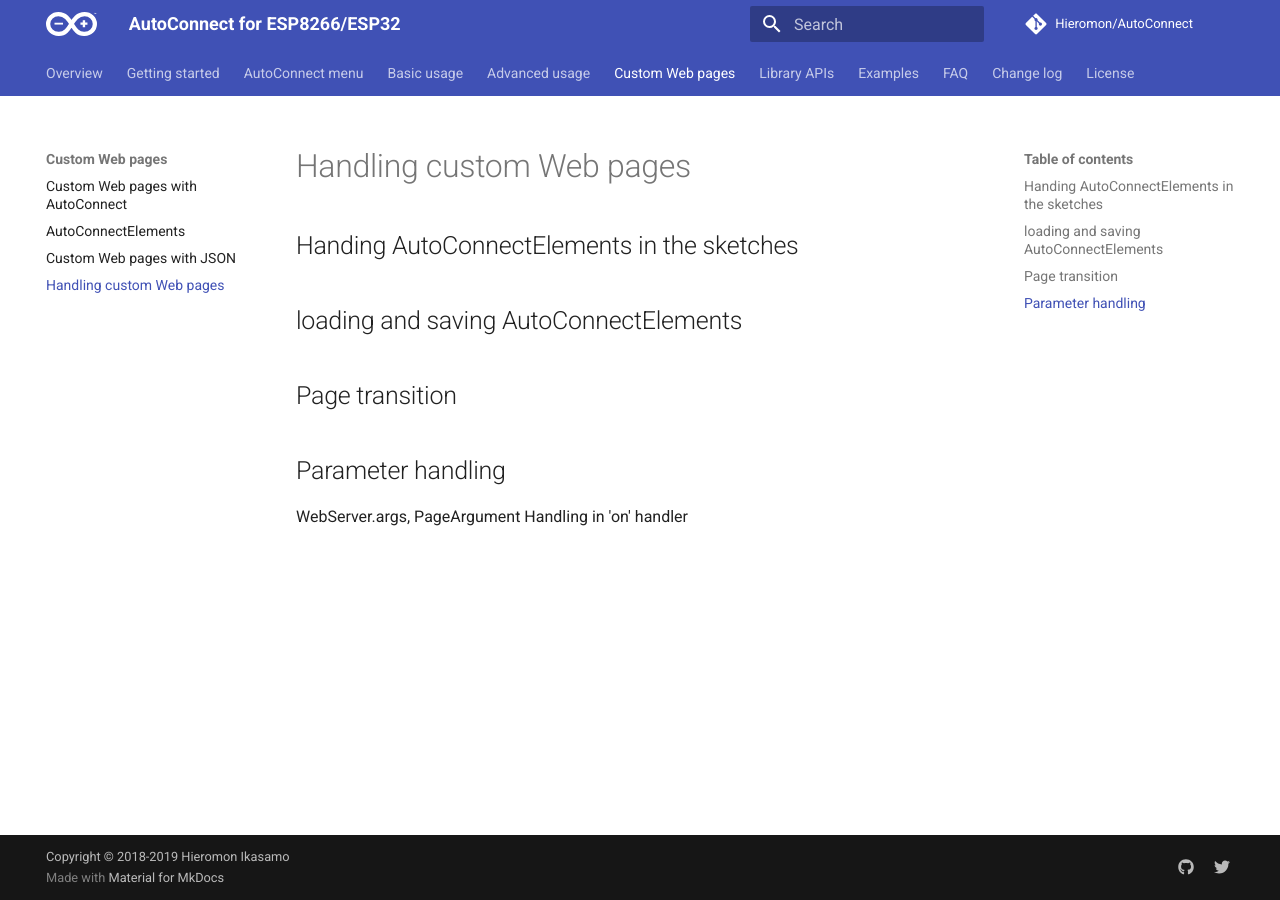
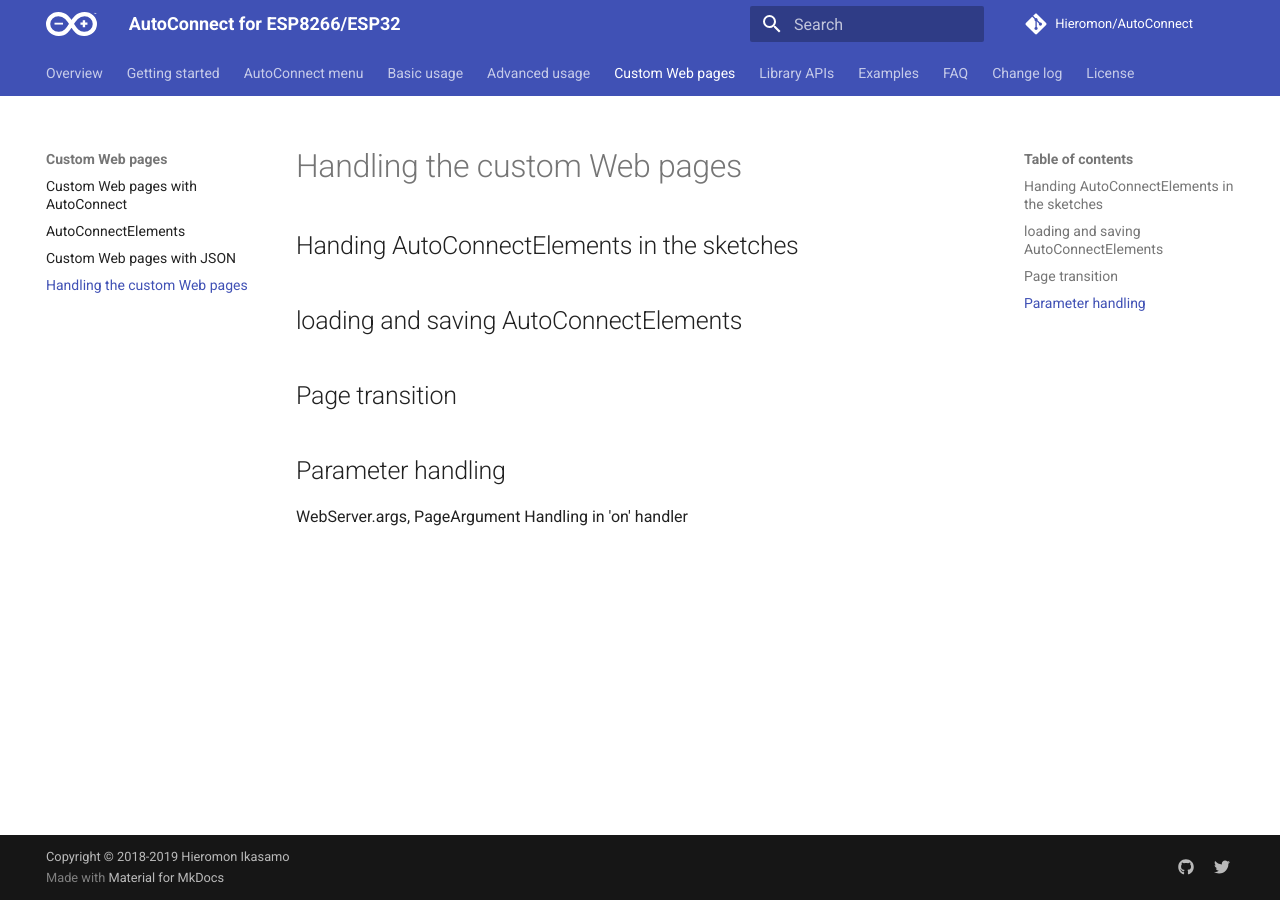
Before and after one commit to Hieromon/AutoConnect, an MkDocs documentation site: the page built from mkdocs/achandling.md, in a window 1280 px wide. Built offline with MkDocs 1.6.1 and Material for MkDocs 9.7.7, drawn with Linux system fonts in a browser that asks for light colours; comment, search, counter and statistics services are not loaded.

Commit message:
Fixed typo

```diff
--- a/mkdocs.yml
+++ b/mkdocs.yml
@@ -18,7 +18,7 @@
     - 'Custom Web pages with AutoConnect' : acintro.md
     - 'AutoConnectElements' : acelements.md
     - 'Custom Web pages with JSON' : acjson.md
-    - 'Handling custom Web pages' : achandling.md
+    - 'Handling the custom Web pages' : achandling.md
   - 'Library APIs' :
     - 'AutoConnect API': api.md
     - 'AutoConnectConfig API': apiconfig.md
@@ -75,6 +75,7 @@
   - admonition
   - attr_list
   - codehilite:
+      guess_lang: false
       linenums: none
       noclasses: true
       use_pygments: true
@@ -87,6 +88,7 @@
   - pymdownx.details
   - pymdownx.inlinehilite
   - pymdownx.magiclink
+  - pymdownx.mark
   - pymdownx.smartsymbols
   - pymdownx.superfences
   - pymdownx.tasklist
```
